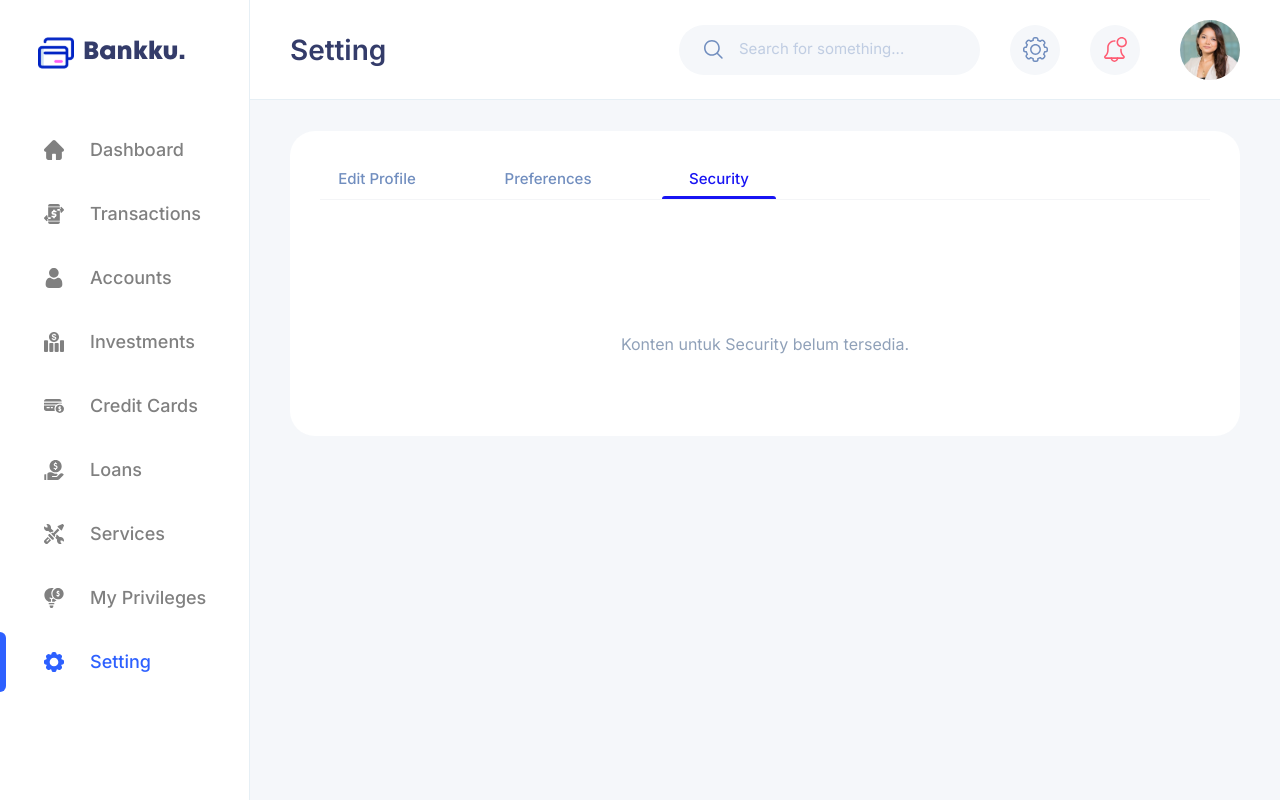
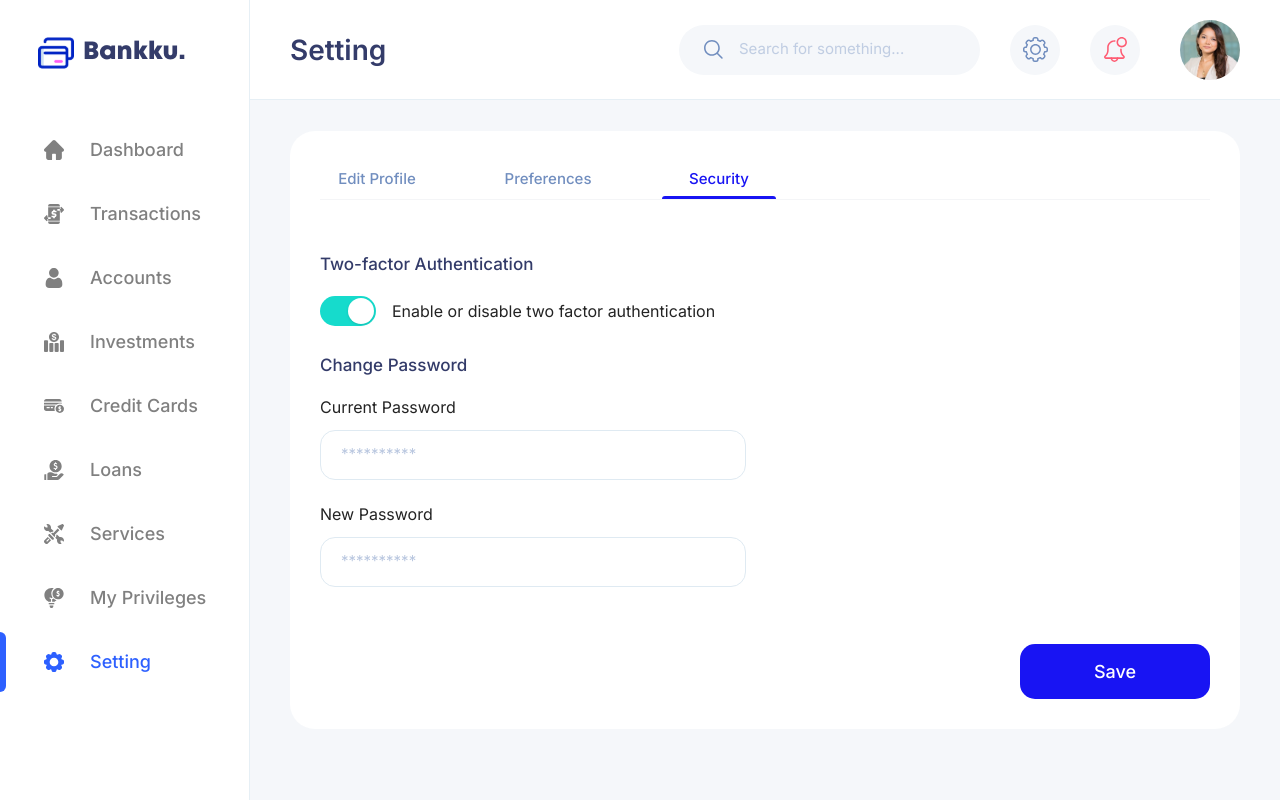
Before and after one commit to humamafif/dashboard-ui-test-fe, a Next.js app: page /dashboard/setting in a window 1280 px wide. Both pictures are taken after a click on the button "Security". Built offline with nearby package versions, Linux system fonts and the light colour scheme.

Commit message:
:lipstick:slicing/page settings (section security)

```diff
--- /dev/null
+++ b/app/dashboard/setting/components/form/security-form.tsx
@@ -0,0 +1,40 @@
+import ButtonSaveSetting from "../button-save-setting";
+import InputSetting from "../input-setting";
+import ToggleSwitch from "../toggle-switch";
+
+export default function SecurityForm() {
+  return (
+    <div className="flex flex-col gap-[20px] xl:gap-[27px]">
+      <div className="flex flex-col gap-[12px] xl:gap-[19px] lg:gap-[16px]">
+        <h3 className="text-[14px] xl:text-[17px] font-medium text-[#333B69]">
+          Two-factor Authentication
+        </h3>
+        <ToggleSwitch
+          label="Enable or disable two factor authentication"
+          defaultChecked={true}
+        />
+      </div>
+
+      <div className="flex flex-col gap-[14px] xl:gap-[16px]">
+        <h3 className="text-[14px] xl:text-[17px] font-medium text-[#333B69]">
+          Change Password
+        </h3>
+
+        <div className="grid grid-cols-1 lg:grid-cols-2 gap-x-[29px] xl:gap-[39px] gap-y-[16px] lg:gap-y-[14px] xl:gap-y-[22px]">
+          <InputSetting
+            label="Current Password"
+            placeholder="**********"
+            type="password"
+          />
+          <div className="hidden lg:block" />{" "}
+          <InputSetting
+            label="New Password"
+            placeholder="**********"
+            type="password"
+          />
+        </div>
+      </div>
+      <ButtonSaveSetting />
+    </div>
+  );
+}
--- a/app/dashboard/setting/components/setting-section.tsx
+++ b/app/dashboard/setting/components/setting-section.tsx
@@ -3,6 +3,7 @@ import { useState } from "react";
 import TabBar from "./tab-bar";
 import ProfileForm from "./form/profile-form";
 import PreferenceForm from "./form/preference-form";
+import SecurityForm from "./form/security-form";
 
 const SettingSection = () => {
   const [activeTab, setActiveTab] = useState("Edit Profile");
@@ -15,6 +16,8 @@ const SettingSection = () => {
         <ProfileForm />
       ) : activeTab === "Preferences" ? (
         <PreferenceForm />
+      ) : activeTab === "Security" ? (
+        <SecurityForm />
       ) : (
         <div className="py-20 text-center text-slate-400">
           Konten untuk {activeTab} belum tersedia.
```
